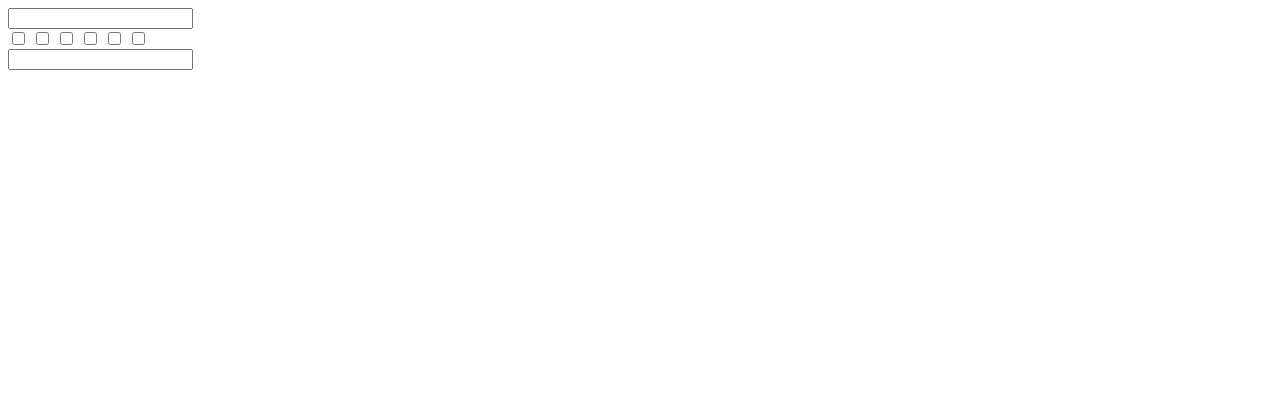
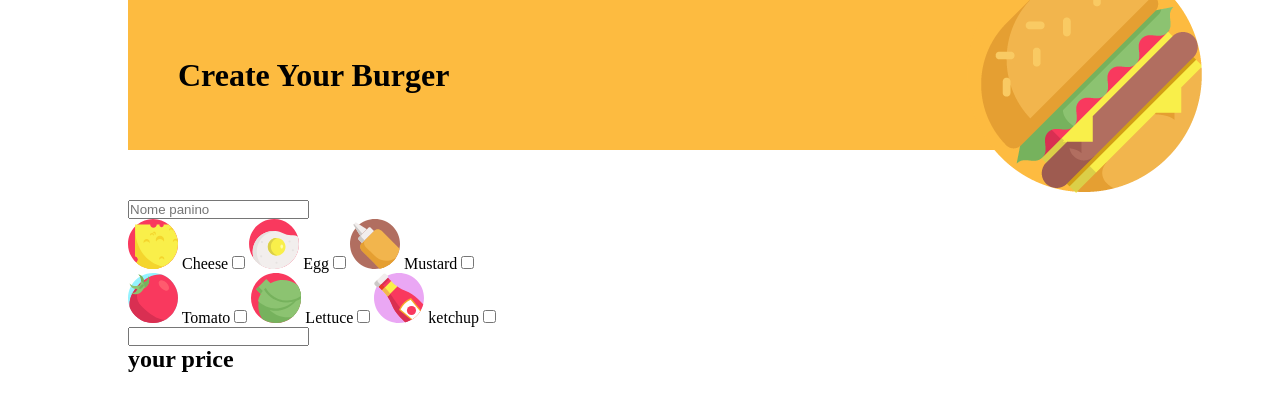
Before and after one commit to SpatariuRares/js-burger, a plain HTML site: page index.html in a window 1280 px wide. Drawn offline with Linux system fonts and the light colour scheme.

Commit message:
1°parte css

```diff
--- a/css/style.css
+++ b/css/style.css
@@ -0,0 +1,31 @@
+*{
+    box-sizing: border-box;
+    margin: 0;
+    padding: 0;
+}
+
+#container {
+    width:80%;
+    margin:auto;
+}
+
+/*----------------------------------------------------------------*/
+header{
+    margin-bottom: 50px;
+    height: 150px;
+    display:flex;
+    padding: 50px ;
+    background-color:#fdbb40;
+    justify-content: space-between;
+    align-content: flex-start;
+    align-items: center;
+}
+header>img {
+    position: relative;
+    left: 100px;
+}
+
+.imagini{
+    width:50px;
+    aspect-ratio: 1/1;
+}
--- a/index.html
+++ b/index.html
@@ -11,16 +11,51 @@
 
 <body class="debug">
     <!-- Inizio Header -->
-    <input type="text" name="nome_panino" id="nome_panino">
+    <div id="container">
+        <header>
+            <h1>Create Your Burger</h1>
+            <img src="img/burger-top.png" alt="">
+        </header>
+        <main>
+            <input type="text" name="nome_panino" id="nome_panino" placeholder="Nome panino">
             <div id="input">
+                <div class="col">
+                    <label for="Cheese">
+                        <img src="img/cheese.svg" alt="" class="imagini"> Cheese
                         <input type="checkbox" name="Cheese" id="Cheese" class="aggiunte">
+                    </label>
+                    <label for="Egg">
+                        <img src="img/fried-egg.svg" alt="" class="imagini"> Egg
                         <input type="checkbox" name="Egg" id="Egg" class="aggiunte">
+                    </label>
+                    <label for="Mustard">
+                        <img src="img/mustard.svg" alt="" class="imagini"> Mustard
                         <input type="checkbox" name="Mustard" id="Mustard" class="aggiunte">
+                    </label>
+                </div>
+                <div class="col">
+                    <label for="Tomato">
+                        <img src="img/tomato.svg" alt="" class="imagini"> Tomato
                         <input type="checkbox" name="Tomato" id="Tomato" class="aggiunte">
+                    </label>
+                    <label for="Lettuce">
+                        <img src="img/lettuce.svg" alt="" class="imagini"> Lettuce
                         <input type="checkbox" name="Lettuce" id="Lettuce" class="aggiunte">
+                    </label>
+                    <label for="ketchup">
+                        <img src="img/ketchup.svg" alt="" class="imagini"> ketchup
                         <input type="checkbox" name="ketchup" id="ketchup" class="aggiunte">
+                    </label>
+                </div>
+
             </div>
             <input type="text" name="discount" id="discount">
+        </main>
+        <Footer>
+            <h2>your price</h2>
+            <h2 id="price"></h2>
+        </Footer>
+    </div>
     <!-- Fine Footer -->
     <script src="js/main.js"></script>
 </body>
--- a/js/main.js
+++ b/js/main.js
@@ -15,6 +15,7 @@
     prezzo:50
 }
 
+
 let sconti=[
     {
         codice:"ciao",
@@ -24,7 +25,7 @@ let sconti=[
         codice:"buono",
         sconto:0.5
     }
-    ];
+];
 
 let c;
 document.getElementById("input").addEventListener("click",function(event){
@@ -32,7 +33,7 @@ document.getElementById("input").addEventListener("click",function(event){
     if (c.checked == true){
         panino.aggiunte.push(c.id);
         panino.prezzo+=5;
-    } else {
+    } else if (c.checked == false){
         panino.aggiunte.pop(c.id);
         panino.prezzo-=5;
     }
```
Also changed, not shown: img/burger-top.png (added), img/cheese.svg (added), img/fried-egg.svg (added), img/ketchup.svg (added), img/lettuce.svg (added), img/mustard.svg (added), img/tomato.svg (added), 1 other file. Lines whose indentation alone changed are shown as unchanged.
